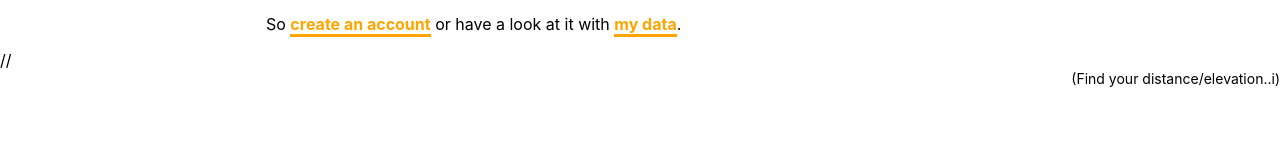
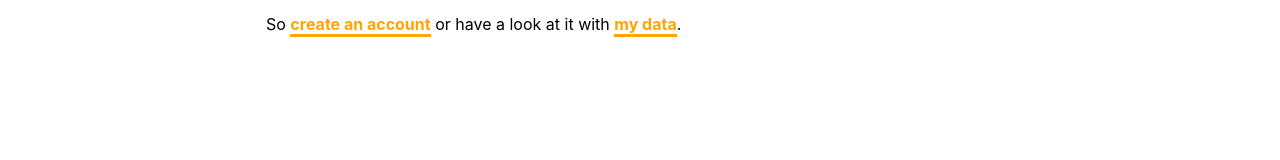
Before and after one commit to ed-dickinson/jog-log, a React (Create React App) app: page / in a window 1280 px wide. Shown: the part 485-645 px from the top of the page. Built offline with nearby package versions, Linux system fonts and the light colour scheme.

Commit message:
comment error jsx

```diff
--- a/src/App.js
+++ b/src/App.js
@@ -74,7 +74,8 @@ function App() {
       <Header logo={logo} user={user} setUser={setUser} shoes={shoes} setShoes={setShoes} change={change} setChange={setChange} metric={metric} setMetric={setMetric}/>
       <Main user={user} setUser={setUser} shoes={shoes} change={change} setChange={setChange} metric={metric}/>
 
-      // <div className="PlotLink" onClick={() => {setiFrameOpen(!iFrameOpen)}}>(Find your distance/elevation..i)</div>
+      {// <div className="PlotLink" onClick={() => {setiFrameOpen(!iFrameOpen)}}>(Find your distance/elevation..i)</div>
+      }
 
       {iFrameOpen && <OnTheGoMap setiFrameOpen={setiFrameOpen}/>}
     </div>
```
